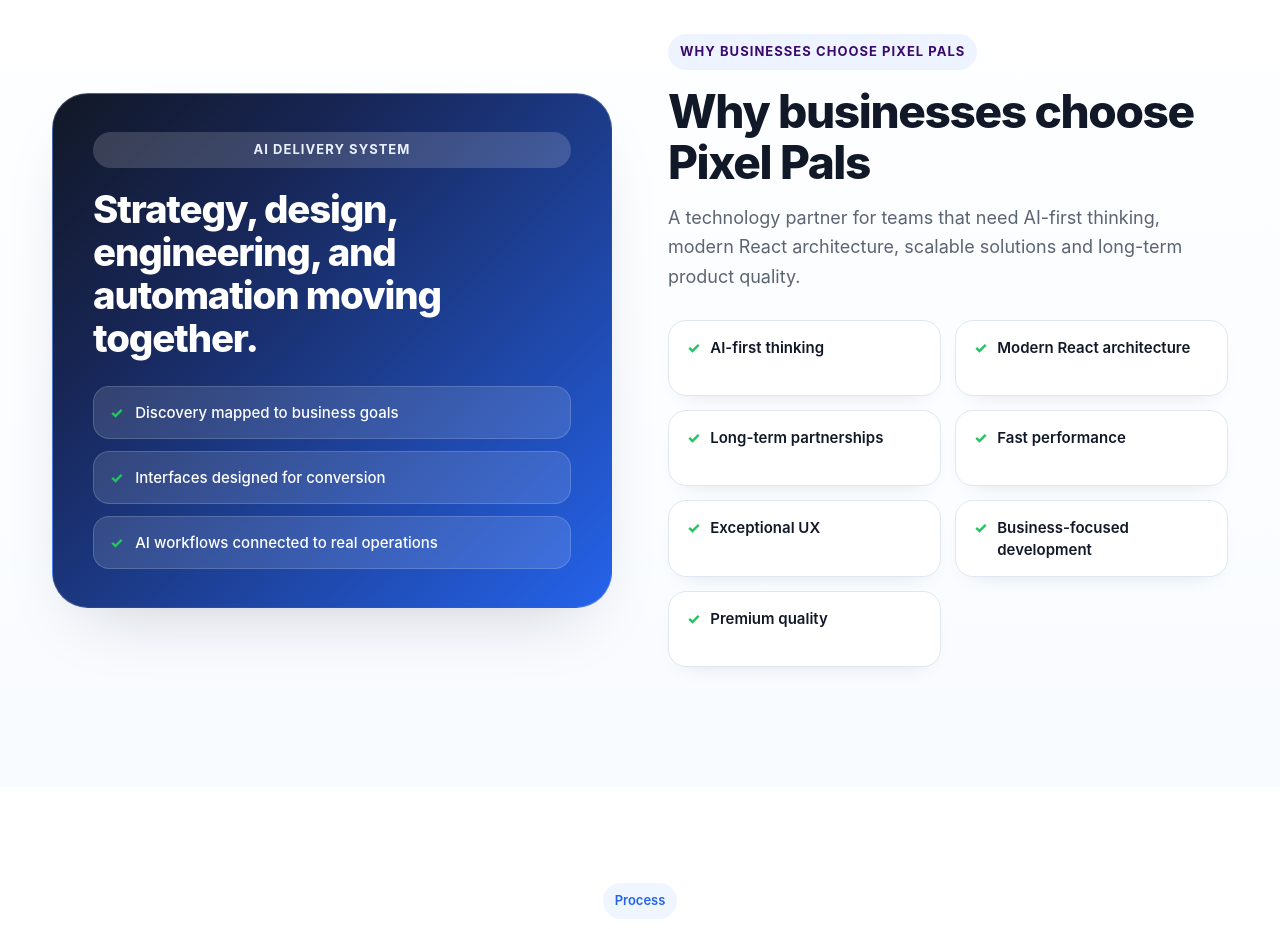
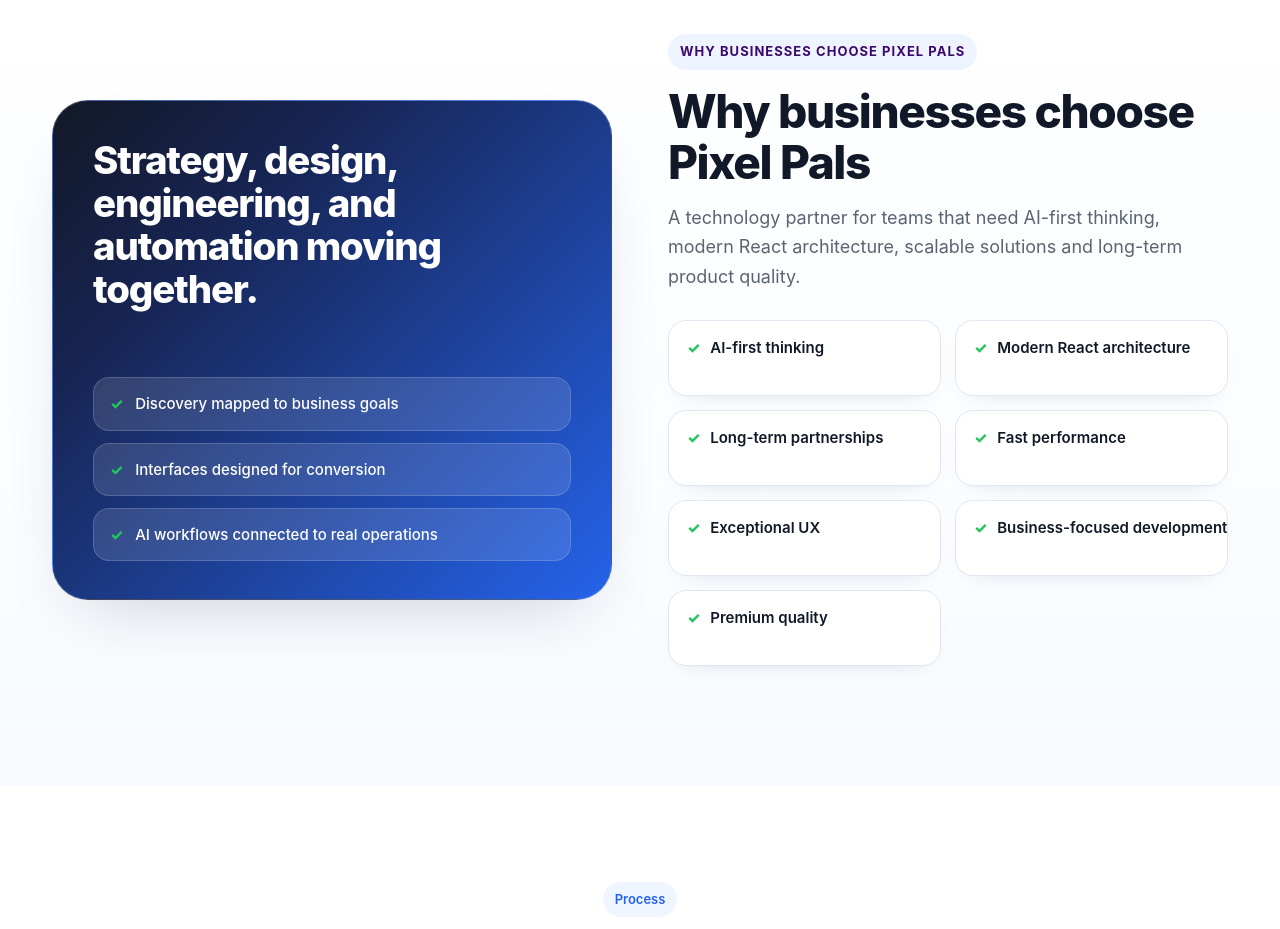
Before and after one commit to biancakisten/pixelpals, a Next.js app: page / in a window 1280 px wide. Shown: the part 2980-3909 px from the top of the page. Built offline with nearby package versions, Linux system fonts and the light colour scheme.

Commit message:
benefits

```diff
--- a/components/WhyPixelPals.css
+++ b/components/WhyPixelPals.css
@@ -158,6 +158,7 @@
   display: flex;
   align-items: flex-start;
   min-height: 76px;
+  width: 100%;
   gap: 10px;
   padding: 16px 18px;
   border: 1px solid var(--why-border);
@@ -168,6 +169,7 @@
   font-weight: 600;
   line-height: 1.45;
   box-shadow: 0 10px 24px -18px rgba(15, 23, 42, 0.22);
+  white-space: nowrap;
 }
 
 @media (max-width: 1150px) {
--- a/components/WhyPixelPals.jsx
+++ b/components/WhyPixelPals.jsx
@@ -26,10 +26,6 @@
     >
       <div className="why-pixel-pals__container">
         <div className="why-pixel-pals__visual">
-          <span className="why-pixel-pals__visual-badge">
-            AI delivery system
-          </span>
-
           <h2>
             Strategy, design, engineering, and automation moving together.
           </h2>
```
